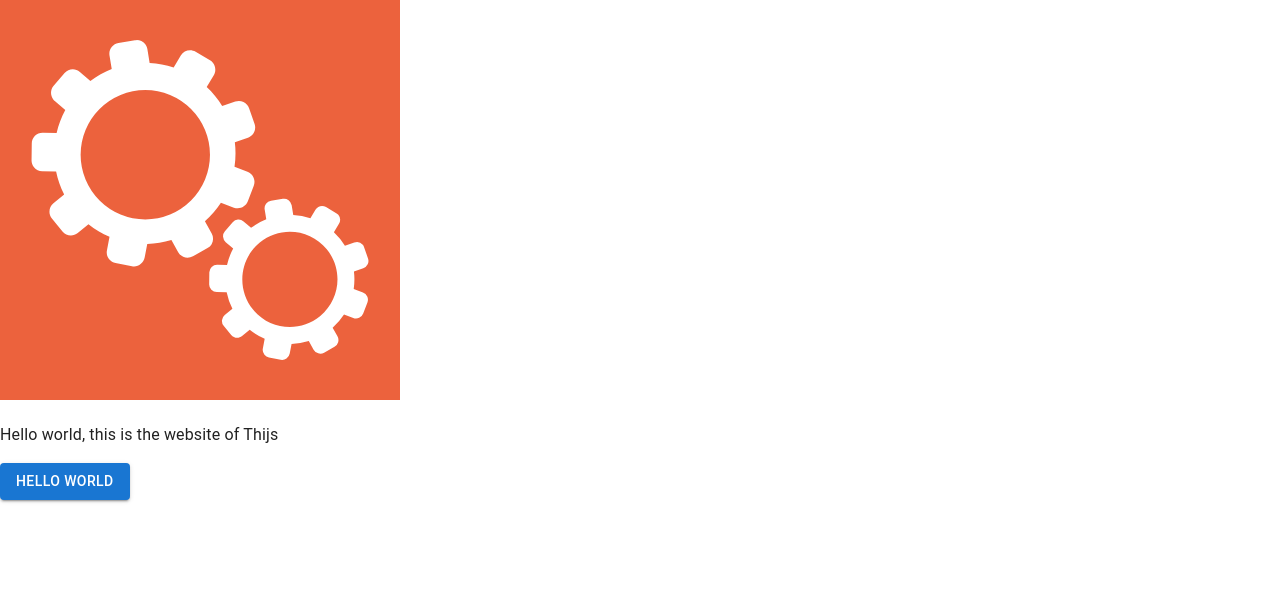
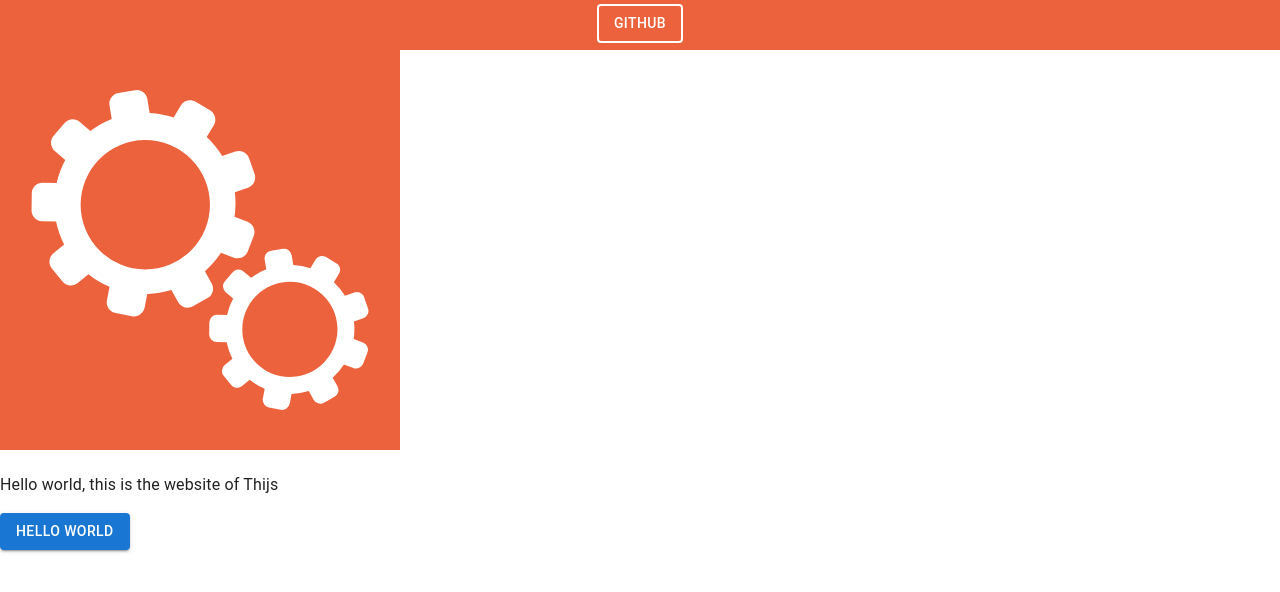
Before and after one commit to NLthijs48/NLthijs48.github.io, a React (Create React App) app: page / in a window 1280 px wide. Shown: the top 592 px of the page. Built offline with nearby package versions, Linux system fonts and the light colour scheme.

Commit message:
Add prettier

```diff
--- a/package.json
+++ b/package.json
@@ -47,6 +47,7 @@
     ]
   },
   "devDependencies": {
-    "gh-pages": "^4.0.0"
+    "gh-pages": "^4.0.0",
+    "prettier": "2.8.0"
   }
 }
--- a/src/HomePage.tsx
+++ b/src/HomePage.tsx
@@ -6,14 +6,13 @@ import Header from './components/Header';
 function HomePage() {
 	return (
 		<div className="App">
-			<header className="App-header">
-				<img src={icon} className="App-logo" alt="logo" />
-				<p>
-					Hello world, this is the website of Thijs
-				</p>
+			<Header />
+			<main>
+				<img src={icon} className="App-logo" alt="Logo" />
+				<p>Hello world, this is the website of Thijs</p>
 
 				<Button variant="contained">Hello World</Button>
-			</header>
+			</main>
 		</div>
 	);
 }
--- /dev/null
+++ b/src/components/Header.tsx
@@ -0,0 +1,40 @@
+import React from 'react';
+import Button from '@mui/material/Button';
+import Link from '@mui/material/Link';
+
+/** Header at the top of the page */
+function Header() {
+	return (
+		<header
+			style={{
+				display: 'flex',
+				flexDirection: 'row',
+				backgroundColor: '#ec623d',
+				height: 50,
+				justifyContent: 'center',
+			}}
+		>
+			<MenuItem>Github</MenuItem>
+		</header>
+	);
+}
+
+function MenuItem(props: {children: React.ReactNode}) {
+	return (
+		<Link href="https://github.com/NLthijs48" target="_blank" rel="noopener">
+			<Button
+				variant="outlined"
+				style={{
+					color: 'white',
+					borderColor: 'white',
+					borderWidth: 2,
+					margin: 4,
+				}}
+			>
+				{props.children}
+			</Button>
+		</Link>
+	);
+}
+
+export default Header;
--- a/src/index.tsx
+++ b/src/index.tsx
@@ -9,9 +9,7 @@ import {CssBaseline} from '@mui/material';
 // TODO: materia-ui icons
 // TODO: Sentry
 
-const root = ReactDOM.createRoot(
-	document.getElementById('root') as HTMLElement
-);
+const root = ReactDOM.createRoot(document.getElementById('root') as HTMLElement);
 root.render(
 	<React.StrictMode>
 		<CssBaseline />
--- a/src/reportWebVitals.ts
+++ b/src/reportWebVitals.ts
@@ -1,8 +1,8 @@
-import { ReportHandler } from 'web-vitals';
+import {ReportHandler} from 'web-vitals';
 
 const reportWebVitals = (onPerfEntry?: ReportHandler) => {
 	if (onPerfEntry && onPerfEntry instanceof Function) {
-		import('web-vitals').then(({ getCLS, getFID, getFCP, getLCP, getTTFB }) => {
+		import('web-vitals').then(({getCLS, getFID, getFCP, getLCP, getTTFB}) => {
 			getCLS(onPerfEntry);
 			getFID(onPerfEntry);
 			getFCP(onPerfEntry);
```
Also changed, not shown: .prettierrc.json (added), 2 other files (tests, documents, lock files or other folders).
